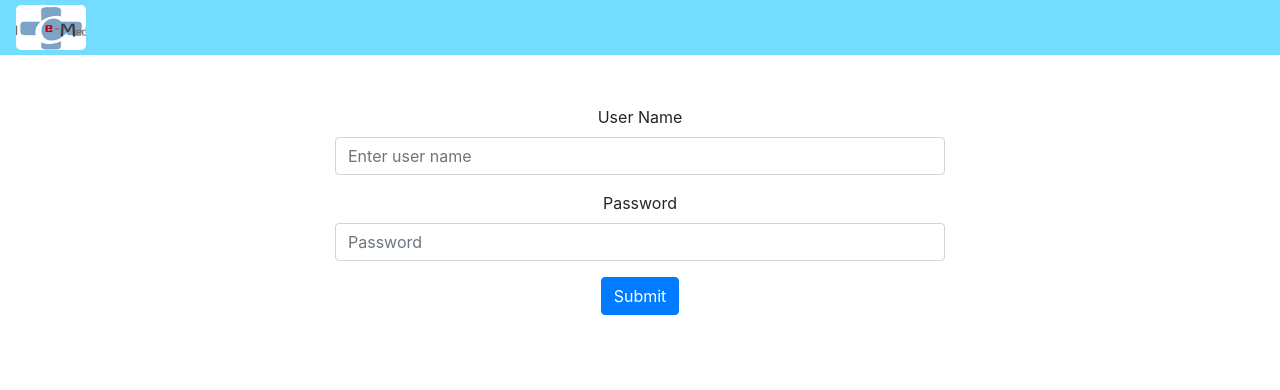
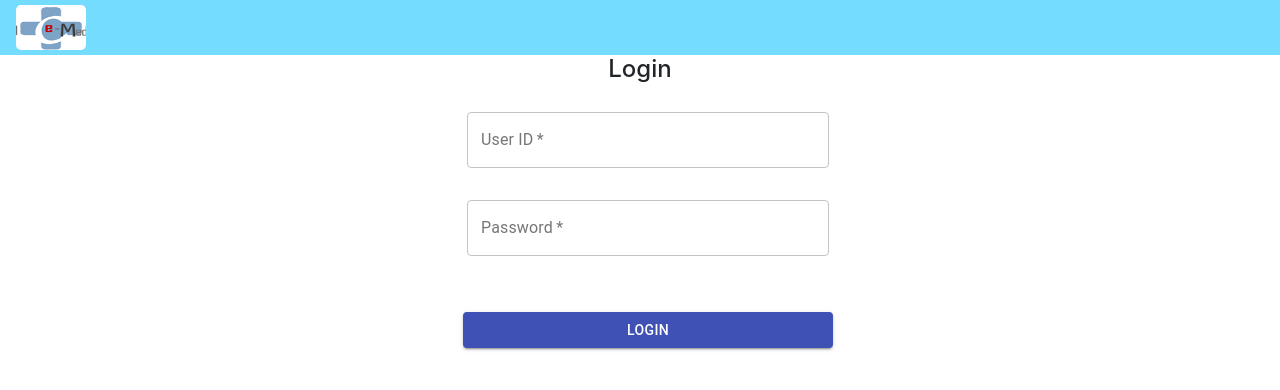
Before and after one commit to ananya92/Ce-Med, a React (Create React App) app in the folder client/: page /login in a window 1280 px wide. Shown: the top 390 px of the page. Built offline with nearby package versions, Linux system fonts and the light colour scheme.

Commit message:
added login page

```diff
--- a/client/src/App.js
+++ b/client/src/App.js
@@ -57,10 +57,20 @@ function App() {
       <Router history={history}>
         <div className="App">
           <MedNavbar />
+          {/*<Route
+            exact path="/"
+            render={() =>
+              <Home currentPatient={currentPatient} currentCase={currentCase} updatePatient={updatePatient} />}
+            />*/}
+          <Route
+            exact path="/home"
+            render={() =>
+              <Home currentPatient={currentPatient} currentCase={currentCase} updatePatient={updatePatient} />}
+          />
           <Route
             exact path="/"
             render={() =>
-              <Home currentPatient={currentPatient} currentCase={currentCase} updatePatient={updatePatient} />}
+              <Login />}
           />
           <Route
             path="/login"
--- a/client/src/components/login.js
+++ b/client/src/components/login.js
@@ -1,23 +1,134 @@
-import React from 'react';
-import { Form, Button, Container } from "react-bootstrap";
+import React, { useEffect, useState } from "react";
+import { Container } from 'react-bootstrap';
+import API from "../utils/API";
+import { useForm } from "react-hook-form";
+import Grid from "@material-ui/core/Grid";
+import { makeStyles } from "@material-ui/core/styles";
+import TextField from "@material-ui/core/TextField";
+import Button from "@material-ui/core/Button";
+import history from "../utils/history";
+
+
+
+
+// for styling form components
+const useStyles = makeStyles((theme) => ({
+    root: {
+        "& > *": {
+            margin: theme.spacing(1),
+            marginTop: 5,
+            display: "flex",
+            width: "100%",
+        },
+    },
+
+}));
+//to keep case information
+let caseInfo = "";
+
 
 function Login() {
+    const classes = useStyles();
+    // react-hook-form
+    const { register, handleSubmit, setValue, errors } = useForm();
+
+
+    // saving or updating value on form submit
+    const onSubmit = (res) => {
+        console.log(res);
+        if(res.username === 'admin' && res.password ==='admin'){
+            history.push('/home');
+        }
+    };
+
+
     return (
-        <Container style={{ width: "50%", marginTop: 50 }}>
-            <Form>
-                <Form.Group controlId="formBasicEmail">
-                    <Form.Label>User Name</Form.Label>
-                    <Form.Control type="email" placeholder="Enter user name" />
-                </Form.Group>
-                <Form.Group controlId="formBasicPassword">
-                    <Form.Label>Password</Form.Label>
-                    <Form.Control type="password" placeholder="Password" />
-                </Form.Group>
-                <Button variant="primary" type="submit">
-                    Submit
-                </Button>
-            </Form>
-        </Container>
+
+        <Container>
+            <h4>Login</h4>
+            <form
+                onSubmit={handleSubmit(onSubmit)}
+                className={classes.root}
+            // style={{ margin: "auto", textAlign: "justify", paddingTop: 10 }}
+            >
+
+                <Grid container spacing={1}>
+                <Grid item xs={12} sm={4}></Grid>
+                    <Grid item xs={12} sm={4}>
+                        <TextField
+                            variant="outlined"
+                            margin="normal"
+                            required
+                            fullWidth
+                            id="username"
+                            label="User ID"
+                            name="username"
+                            inputRef={register}
+                        />
+                    </Grid>
+                    <Grid item xs={12} sm={4}></Grid>
+                    <Grid item xs={12} sm={4}></Grid>
+                    <Grid item xs={12} sm={4}>
+                        <TextField
+                            variant="outlined"
+                            margin="normal"
+                            required
+                            fullWidth
+                            name="password"
+                            label="Password"
+                            type="password"
+                            id="password"
+                            inputRef={register}
+                        />
+                    </Grid>
+                    <Grid item xs={12} sm={4}></Grid>
+                </Grid>
+
+
+
+
+
+                {/* Error reporting */}
+
+                <Grid item xs={12} sm={12}>
+
+                    {errors.username && (
+                        <h4 style={{ color: "red" }}>
+                            Please enter user name
+                        </h4>
+                    )}
+                </Grid>
+
+                <Grid item xs={12} sm={12}>
+
+                    {errors.password && (
+                        <h4 style={{ color: "red" }}>
+                            Please enter password
+                        </h4>
+                    )}
+                </Grid>
+
+
+                <Grid>
+                    <Grid item xs={4} sm={4}></Grid>
+                    <Grid item xs={4} sm={4}>
+                        <Button
+                            type="submit"
+                            variant="contained"
+                            color="primary"
+                            style={{ marginTop: 20 }}
+                            fullWidth
+                        >
+                            Login
+                        </Button>
+                    </Grid>
+                    <Grid item xs={4} sm={4}></Grid>
+                </Grid>
+            </form>
+
+
+        </Container >
+
     )
 }
 
--- a/client/src/components/navbar/index.js
+++ b/client/src/components/navbar/index.js
@@ -5,7 +5,7 @@ import history from "../../utils/history";
 function MedNavbar() {
     return (
         <Navbar>
-            <Navbar.Brand onClick = {() => {history.push("/");}}>
+            <Navbar.Brand onClick = {() => {history.push("/home");}}>
                 <img
                     src={logo}
                     width="70"
--- /dev/null
+++ b/client/src/utils/UserContext.js
@@ -0,0 +1,5 @@
+import { createContext } from "react";
+
+const UserContext = createContext();
+
+export default UserContext;
```
